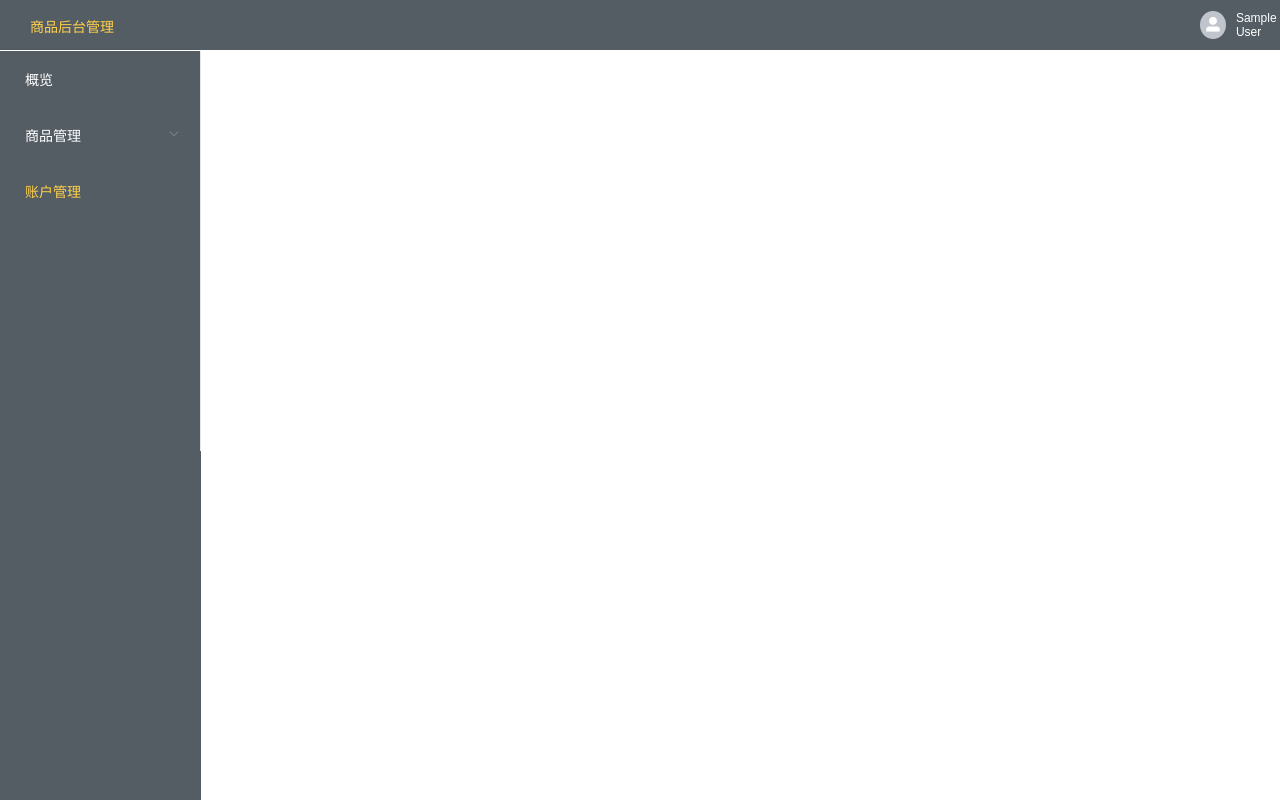
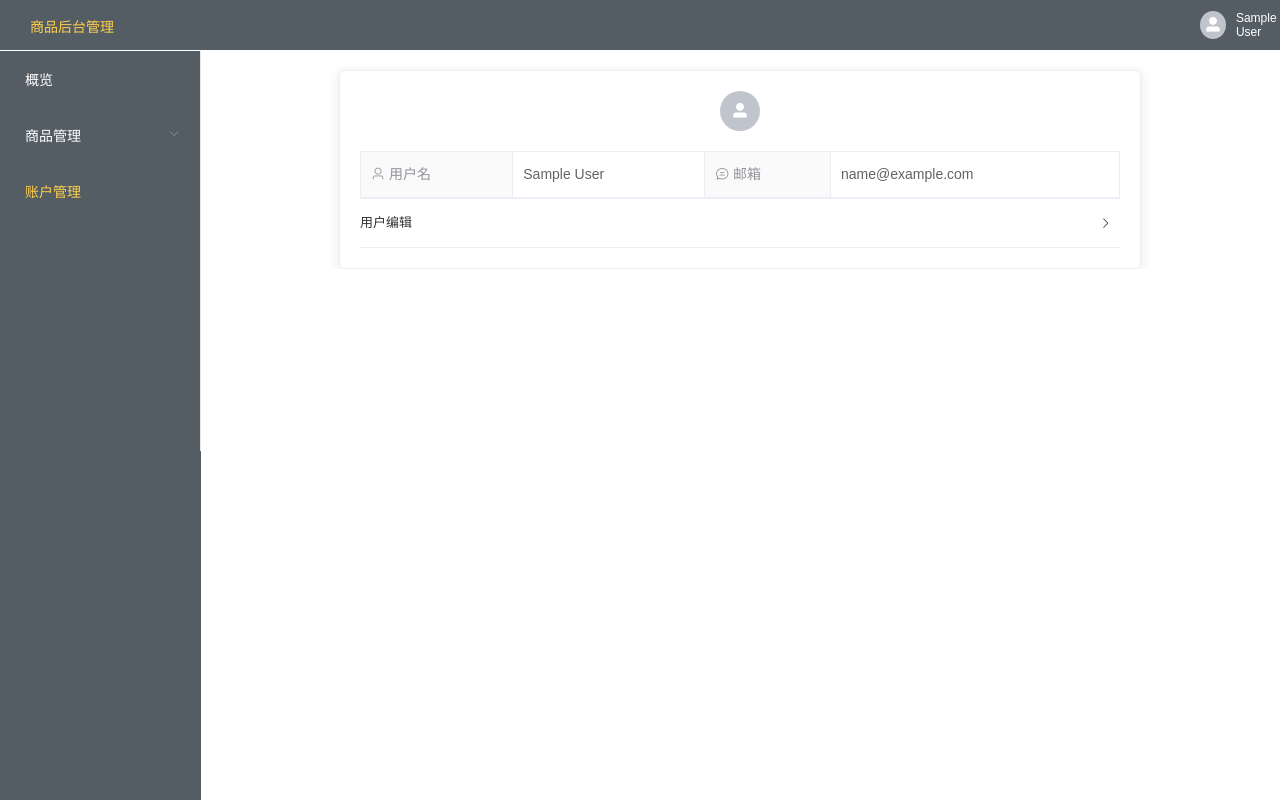
Before and after one commit to lixiaxopeng0/shopping-manage, a Vue app in the folder manage/: page /base/user in a window 1280 px wide. Built offline with nearby package versions, Linux system fonts and the light colour scheme; sample sign-in values are in the browser's storage; a small style sheet from the web is missing.

Commit message:
21.4.4 信息管理，样式更新、传参添加uuid和store获取值更新
Signed-off-by: starry <9738097+boundless-starry-sky@user.noreply.gitee.com>

```diff
--- a/manage/src/views/UserManage/index.vue
+++ b/manage/src/views/UserManage/index.vue
@@ -61,7 +61,6 @@
     </div>
 </template>
 <script>
-import store from '@/store';
 import shop from '@/api/shop';
 import { mapMutations } from 'vuex';
 export default {
@@ -103,7 +102,7 @@ export default {
         this.imageUrl?.includes('blob') && URL.revokeObjectURL(this.form.imageUrl);
     },
     mounted() {
-        const data = JSON.parse(store.state.userInfo);
+        const data = JSON.parse(this.$store.state.userInfo);
         this.form = data;
         this.userInfo = { ...data };
         const imageUrl = data.imageUrl;
@@ -143,7 +142,7 @@ export default {
                         formData.append(key, file[key]);
                     }
                 });
-                formData.append('result', JSON.stringify({ ...props, username: this.userInfo?.name }));
+                formData.append('result', JSON.stringify({ ...props, username: this.userInfo?.name, uuid: this.userInfo.id }));
                 const { data } = await shop.avatarUpdate(formData);
                 this.setUserInfo({ userInfo: data });
                 const imageUrl = data?.imageUrl;
@@ -170,16 +169,21 @@ export default {
 </script>
 <style lang="less" scoped>
 .user-content {
-    position: relative;
+    // position: relative;
+    display: flex;
+    justify-content: center;
 }
 
 .box-card {
-    position: absolute;
-    left: 50%;
-    transform: translateX(-50%);
-    top: 20px;
-    padding: 20px;
+    margin-top: 20px;
 }
+// .box-card {
+//     position: absolute;
+//     left: 50%;
+//     transform: translateX(-50%);
+//     top: 20px;
+//     padding: 20px;
+// }
 
 .avatar-content {
     display: flex;
```
